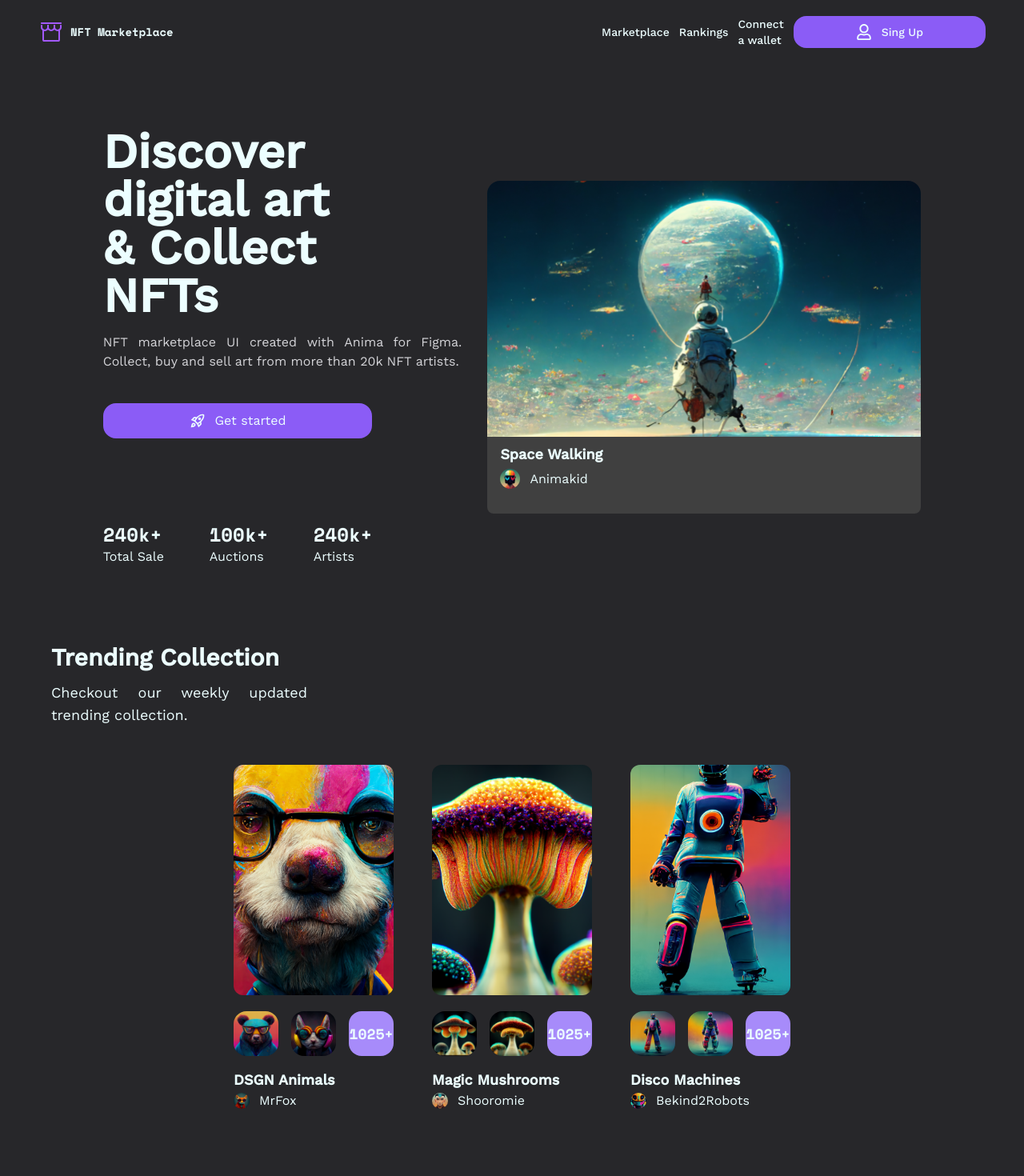
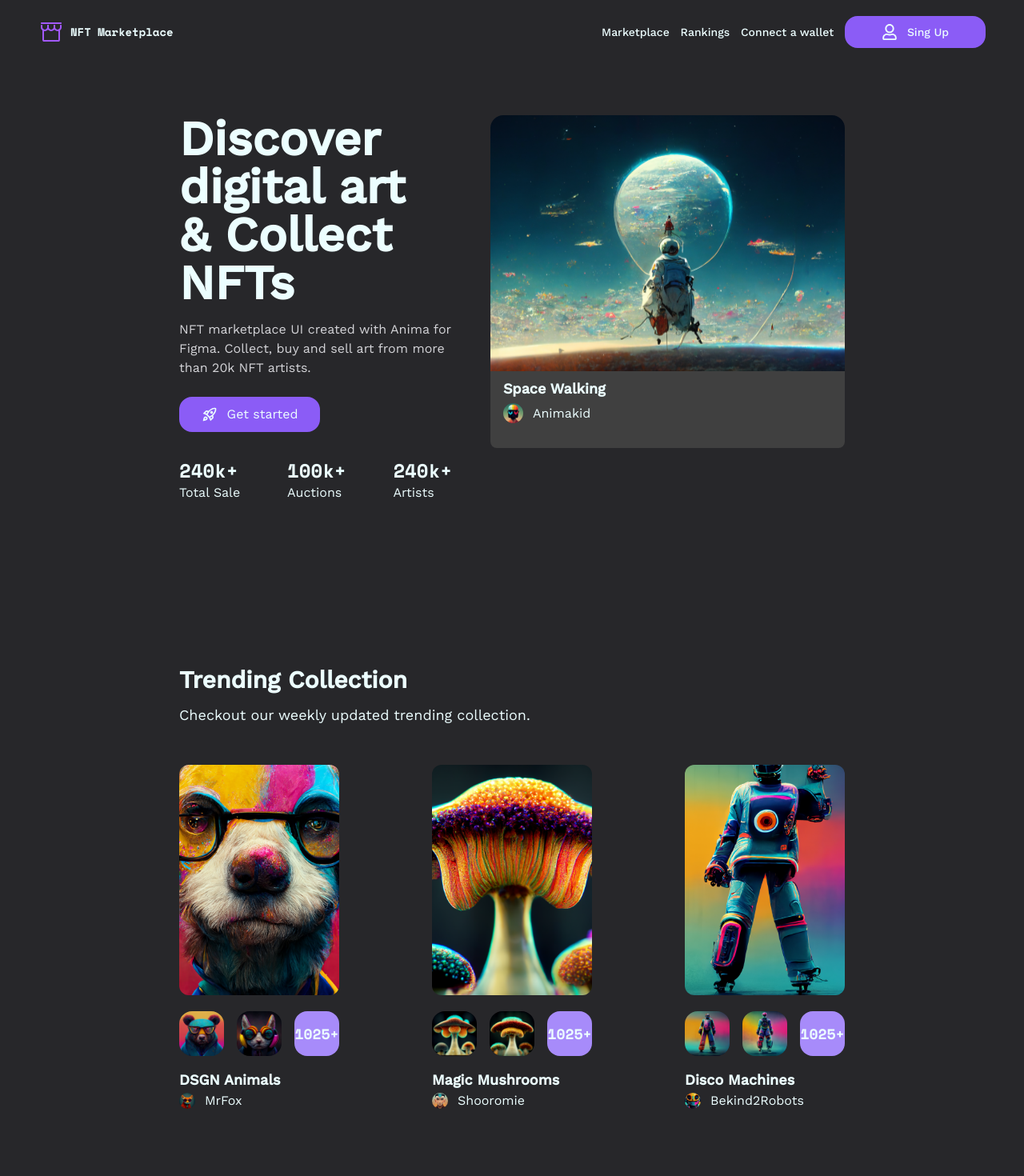
Before and after one commit to litvnvdev/nft-market-place, a Next.js app: page / in a window 1280 px wide. Shown: the top 1470 px of the page at 80% size. Built offline with nearby package versions, Linux system fonts and the light colour scheme.

Commit message:
fix: Hero and Trending Collection design for large devices

```diff
--- a/app/components/Hero.tsx
+++ b/app/components/Hero.tsx
@@ -9,28 +9,28 @@ const spaceMono = Space_Mono({ weight: "700", subsets: ["latin"] });
 
 const Hero = () => {
   return (
-    <section className="h-dvh md:h-1/2 pt-12">
+    <section className="h-dvh md:h-1/2 pt-12 lg:h-[46rem] lg:flex lg:flex-col lg:content-center">
       <div className=" container text-cyan-50 flex md:flex-row flex-col justify-center">
         <div
-          className={`${workSans.className} flex flex-col md:flex-row lg:max-w-[72rem] md:max-w-[72rem] items-center gap-8 max-w-[25rem] px-8 mx-auto `}
+          className={`${workSans.className} flex flex-col md:flex-row md:max-w-[72rem] lg:items-start items-center gap-8 lg:gap-12 max-w-[25rem] px-8 lg:px-0 mx-auto `}
         >
-          <div className="md:self-start md:flex md:flex-col md:gap-10 md:py-4">
-          <div className="order-1 flex flex-col gap-4  w-full">
+          <div className="md:self-start md:flex md:flex-col md:gap-10 lg:gap-6 md:py-4 lg:py-0">
+            <div className="order-1 flex flex-col gap-4  w-full lg:max-w-[40rem]">
               <h1 className="lg:text-6xl md:text-4xl  text-2xl text-left font-semibold max-w-80">
                 Discover digital art & Collect NFTs
               </h1>
-            <p className="text-justify text-zinc-300">
-              NFT marketplace UI created with Anima for Figma. Collect, buy and
-              sell art from more than 20k NFT artists.
+              <p className="text-zinc-300">
+                NFT marketplace UI created with Anima for Figma. Collect, buy
+                and sell art from more than 20k NFT artists.
               </p>
             </div>
 
-          <div className="w-full md:w-3/4 order-3 flex flex-col items-center md:order-2 gap-8 justify-center">
+            <div className="w-full md:w-3/4 order-3 flex flex-col items-center md:order-2 gap-8 justify-center lg:w-full">
               <PrimaryButton>
                 <MdOutlineRocketLaunch size={20} />
                 Get started
               </PrimaryButton>
-            <div className=" md:h-32 w-full flex justify-between flex-wrap content-end ">
+              <div className=" md:h-32 lg:h-fit w-full flex justify-between flex-wrap content-end lg:content-start ">
                 <p>
                   <strong
                     className={`${spaceMono.className} lg:text-2xl md:text-xl`}
--- a/app/components/PrimaryButton.tsx
+++ b/app/components/PrimaryButton.tsx
@@ -9,7 +9,7 @@ const PrimaryButton = ({ children, max_width }: ButtonProps) => {
   return (
     <button
       className={`
-        w-full py-3 flex justify-center gap-3 items-center bg-violet-500  text-cyan-50  md:px-4 md:py-2 rounded-2xl hover:bg-transparent border-2 border-violet-500  duration-300
+        w-full py-3 flex justify-center gap-3 items-center bg-violet-500  text-cyan-50  md:px-4 md:py-2 rounded-2xl hover:bg-transparent border-2 lg:max-w-44 lg:self-start border-violet-500  duration-300
          `}
     >
       {children}
--- a/app/components/TrendingCollection/TrendingCollection.tsx
+++ b/app/components/TrendingCollection/TrendingCollection.tsx
@@ -3,15 +3,15 @@ import { collectionData } from "@/app/data";
 
 const TrendingCollection = () => {
   return (
-    <section className="my-20 mx-auto px-8 w-full">
-      <div className="md:max-w-[72rem] items-center container flex flex-col">
-        <div className="max-w-[20rem] text-justify text-cyan-50 md:self-start">
+    <section className="my-20 mx-auto px-8 w-full lg:h-[46rem] lg:my-0">
+      <div className="lg:max-w-[52rem] items-center lg:items-start container flex flex-col">
+        <div className="max-w-[20rem] lg:max-w-[30rem] text-justify text-cyan-50 md:self-start">
           <h1 className="text-3xl font-semibold">Trending Collection</h1>
           <h3 className="text-lg mt-3">
             Checkout our weekly updated trending collection.
           </h3>
         </div>
-        <div className="mx-auto px-12 md:px-0 flex flex-col md:flex-row gap-3 md:gap-12 items-center">
+        <div className="mx-auto lg:w-full px-12 md:px-0 flex flex-col md:flex-row gap-3 md:gap-12 items-center lg:justify-between">
           {collectionData.map(
             ({ artist, artist_img, title, id, img, img_sec, img_th }) => (
               <CollectionCard
```
Lines whose indentation alone changed are shown as unchanged.
